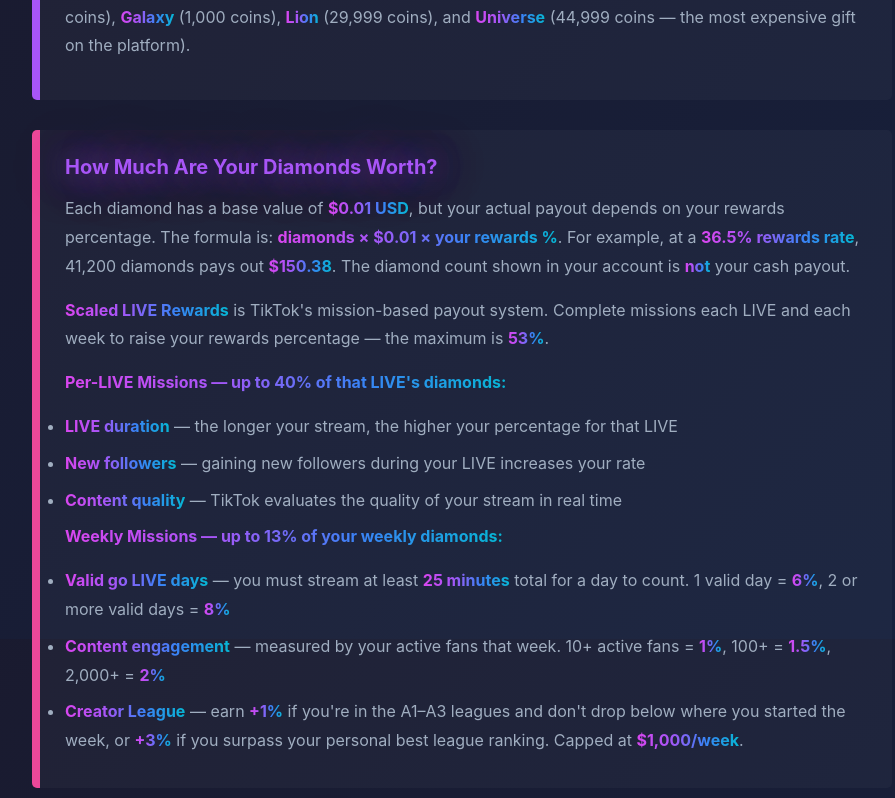
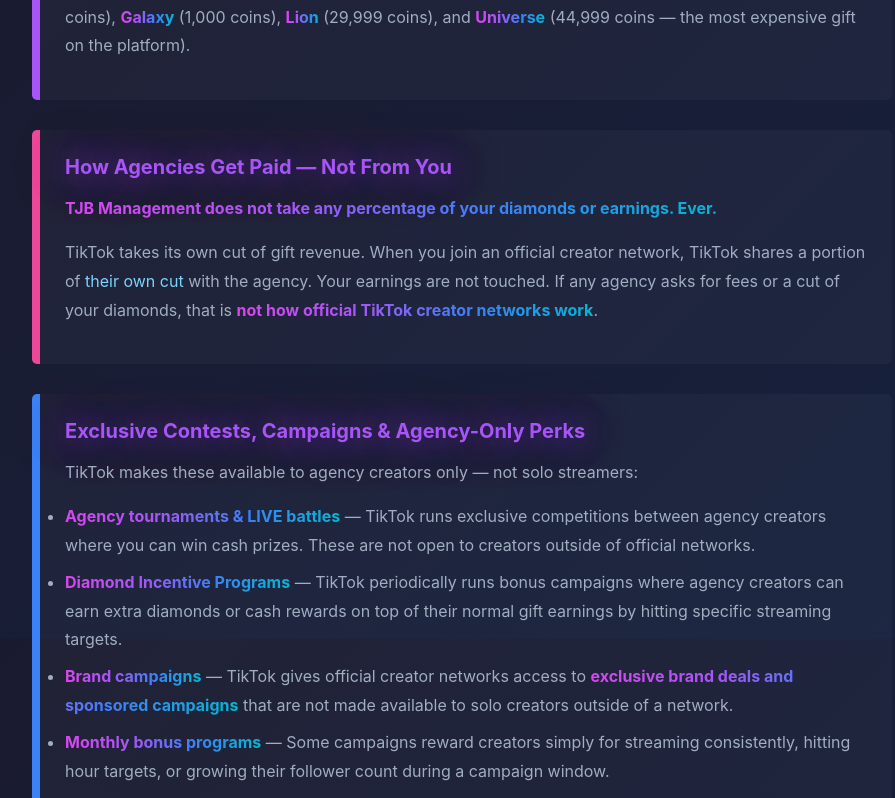
Before and after one commit to iamunrizzable/Website, a Next.js app: page /agency in a window 1280 px wide. Shown: the part 2561-3359 px from the top of the page, without its empty margins (178-1073 px from the left). Built offline with nearby package versions, Linux system fonts and the light colour scheme.

Commit message:
Remove diamonds/Scaled LIVE Rewards from agency page — belongs on streaming-basics only
https://claude.ai/code/session_01AMCDCAPq8diabGEo6bckVs

```diff
--- a/app/agency/page.js
+++ b/app/agency/page.js
@@ -166,28 +166,6 @@ export default function AgencyPage() {
           <p>
             The most common gifts you'll see in streams: <strong>Rose</strong> (1 coin), <strong>Finger Heart</strong> (5 coins), <strong>Sunglasses</strong> (199 coins), <strong>Galaxy</strong> (1,000 coins), <strong>Lion</strong> (29,999 coins), and <strong>Universe</strong> (44,999 coins — the most expensive gift on the platform).
           </p>
-        </div>
-
-        <div className="section">
-          <h2>How Much Are Your Diamonds Worth?</h2>
-          <p>
-            Each diamond has a base value of <span className="highlight">$0.01 USD</span>, but your actual payout depends on your rewards percentage. The formula is: <span className="highlight">diamonds × $0.01 × your rewards %</span>. For example, at a <span className="highlight">36.5% rewards rate</span>, 41,200 diamonds pays out <span className="highlight">$150.38</span>. The diamond count shown in your account is <strong>not</strong> your cash payout.
-          </p>
-          <p>
-            <strong>Scaled LIVE Rewards</strong> is TikTok's mission-based payout system. Complete missions each LIVE and each week to raise your rewards percentage — the maximum is <span className="highlight">53%</span>.
-          </p>
-          <p><strong>Per-LIVE Missions — up to 40% of that LIVE's diamonds:</strong></p>
-          <ul>
-            <li><strong>LIVE duration</strong> — the longer your stream, the higher your percentage for that LIVE</li>
-            <li><strong>New followers</strong> — gaining new followers during your LIVE increases your rate</li>
-            <li><strong>Content quality</strong> — TikTok evaluates the quality of your stream in real time</li>
-          </ul>
-          <p><strong>Weekly Missions — up to 13% of your weekly diamonds:</strong></p>
-          <ul>
-            <li><strong>Valid go LIVE days</strong> — you must stream at least <span className="highlight">25 minutes</span> total for a day to count. 1 valid day = <span className="highlight">6%</span>, 2 or more valid days = <span className="highlight">8%</span></li>
-            <li><strong>Content engagement</strong> — measured by your active fans that week. 10+ active fans = <span className="highlight">1%</span>, 100+ = <span className="highlight">1.5%</span>, 2,000+ = <span className="highlight">2%</span></li>
-            <li><strong>Creator League</strong> — earn <span className="highlight">+1%</span> if you're in the A1–A3 leagues and don't drop below where you started the week, or <span className="highlight">+3%</span> if you surpass your personal best league ranking. Capped at <span className="highlight">$1,000/week</span>.</li>
-          </ul>
         </div>
 
         <div className="section">
```
